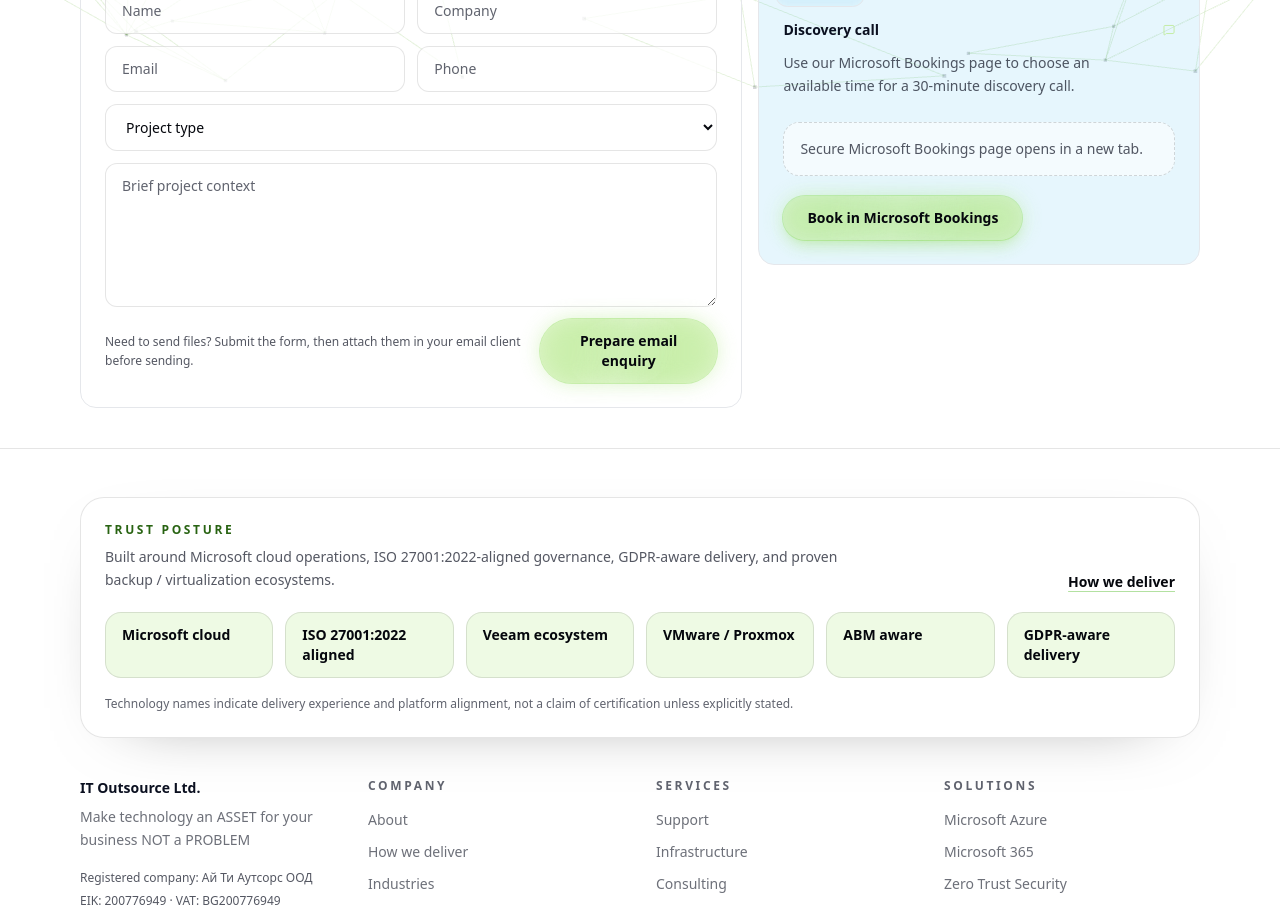
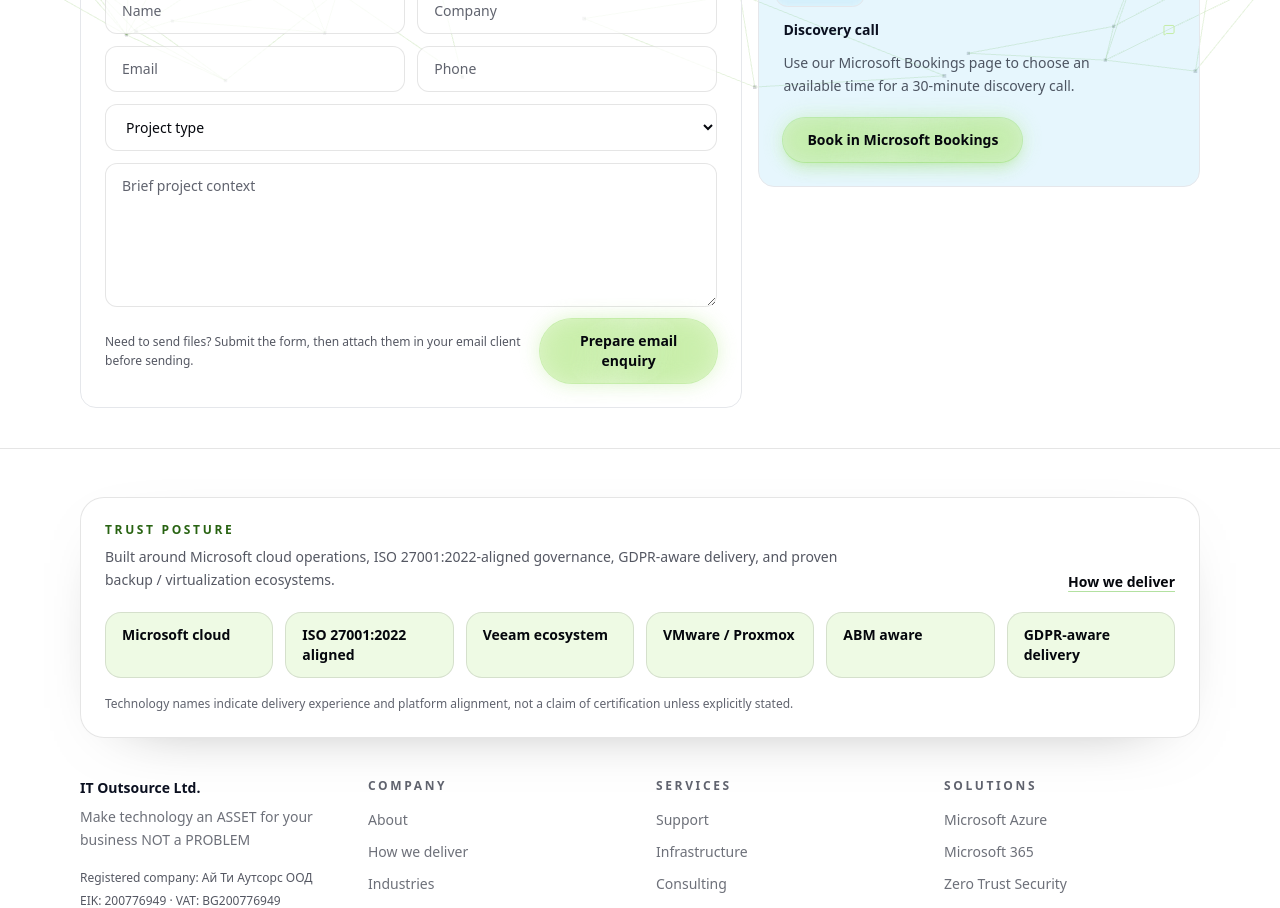
Before and after one commit to gushterovstefan/itosite, a React (Vite) app in the folder website/: page /contacts in a window 1280 px wide. Shown: the part 1120-2028 px from the top of the page. Built offline with nearby package versions, Linux system fonts and the light colour scheme.

Commit message:
Remove booking note text

```diff
--- a/website/src/pages/Contact.jsx
+++ b/website/src/pages/Contact.jsx
@@ -165,9 +165,6 @@ export default function Contact() {
               </div>
               <Icon as={icons.calendar ?? icons.message} />
             </div>
-            <div className="mt-6 rounded-2xl border border-dashed border-black/15 bg-white/55 p-4 text-sm text-ink-900/70">
-              {lang === 'bg' ? 'Сигурна Microsoft Bookings страница се отваря в нов таб.' : 'Secure Microsoft Bookings page opens in a new tab.'}
-            </div>
             <div className="mt-5">
               <SheenButton href={BOOKING_URL} target="_blank" rel="noreferrer">{f.bookingCta}</SheenButton>
             </div>
```
